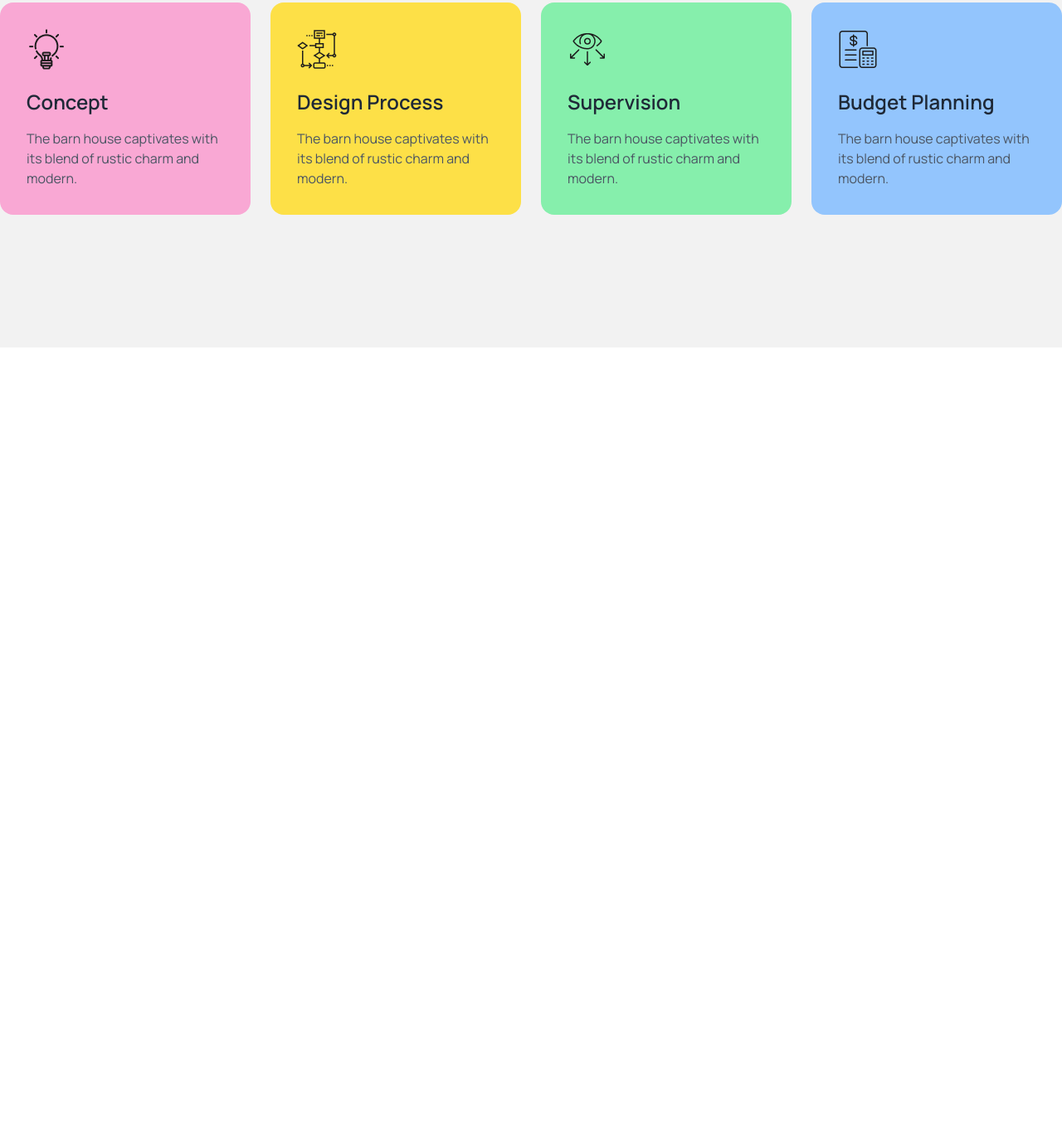
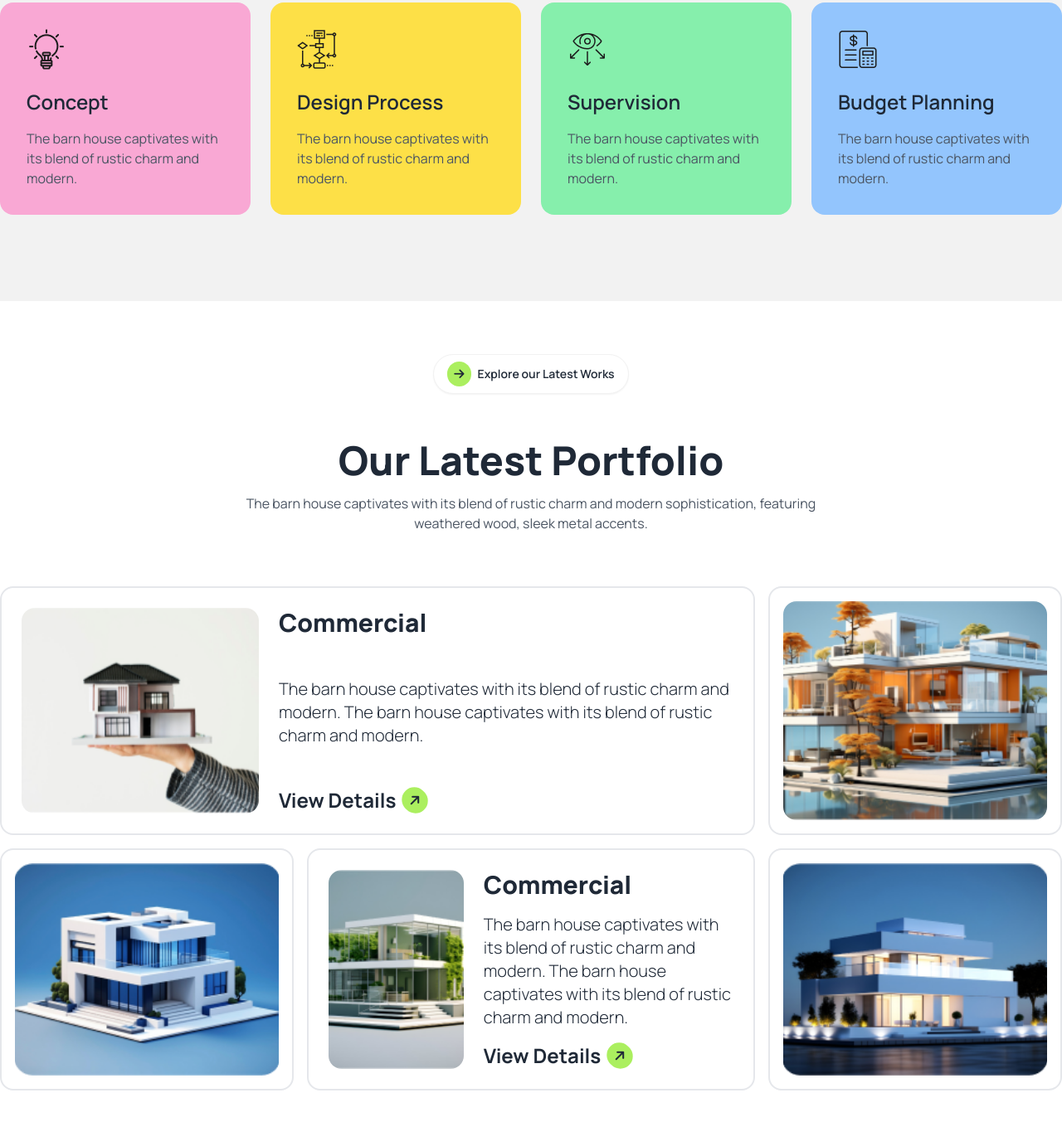
Before and after one commit to grim-reaper883/assingnment-3, a plain HTML site: page index.html in a window 1280 px wide. Shown: the part 2710-4063 px from the top of the page at 83% size. Before the commit the page ends 3129 px from the top, so only its background shows below. Drawn offline with nearby package versions, Linux system fonts and the light colour scheme.

Commit message:
completed Our Latest Portfolio

```diff
--- a/index.html
+++ b/index.html
@@ -80,7 +80,7 @@
     </div>
   </div>
   <!-- Main -->
-  <main class="bg-base-200 py-10">
+  <section class="bg-base-200 py-10">
     <div class=" pl-20">
       <img src="images/Vector.png" alt="">
     </div>
@@ -202,7 +202,7 @@
         </div>
       </div>
       <!-- how we work -->
-      <section class="container mx-auto min-h-screen py-16">
+      <section class="container mx-auto  py-16">
         <div class="text-center mb-16 space-y-4 pt-20">
           <button class="btn bg-white rounded-full hover:none"><i class=" fa-solid fa-arrow-right rounded-full bg-[#ABEF5F] p-2"></i> How we works</button>
           <h2 class="text-4xl md:text-5xl font-extrabold pt-10">Our Works Process</h2>
@@ -211,8 +211,7 @@
           </p>
       </div>
       <!--crads-->
-         <!-- Process Cards -->
-         <div class="grid grid-cols-1 md:grid-cols-2 lg:grid-cols-4 gap-6">
+         <div class="grid grid-cols-4 gap-6">
           <!-- Concept Card -->
           <div class="card bg-pink-300 ">
               <div class="card-body">
@@ -256,11 +255,74 @@
                   <p class="text-gray-600">The barn house captivates with its blend of rustic charm and modern.</p>
               </div>
           </div>
+        </div>
       </div>
-  </div>
       </section>
     </section>
-  </main>
+  </section>
+  <!--explore out latest work-->
+  <section class="container mx-auto py-16">
+    <!-- Header Section -->
+    <div class="text-center mb-16 space-y-4">
+      <button class="btn bg-white rounded-full">
+        <i class="fa-solid fa-arrow-right rounded-full bg-[#ABEF5F] p-2"></i> Explore our Latest Works
+      </button>
+      <h2 class="text-4xl md:text-5xl font-extrabold pt-10">Our Latest Portfolio</h2>
+      <p class="max-w-3xl mx-auto text-gray-600">
+        The barn house captivates with its blend of rustic charm and modern sophistication, featuring weathered wood, sleek metal accents.
+      </p>
+    </div>
+
+    <!-- Portfolio Cards -->
+    <div class="grid grid-cols-7 gap-4">
+      <!-- First Card -->
+      <div class="col-span-5 border-2 border-gray-200 p-6 rounded-2xl flex gap-6 h-[300px]">
+        <img class=" w-1/3 object-cover rounded-2xl" src="images/img1.png" alt="">
+        <div class="flex flex-col justify-between space-y-4">
+          <h3 class="font-extrabold text-3xl">Commercial</h3>
+          <p class="text-xl font-light">
+            The barn house captivates with its blend of rustic charm and modern. The barn house captivates with its blend of rustic charm and modern.
+          </p>
+          <button class="flex items-center gap-2">
+            <span class="font-bold text-2xl">View Details</span>
+            <i class="-rotate-45 fa-solid fa-arrow-right rounded-full bg-[#ABEF5F] p-2"></i>
+          </button>
+        </div>
+      </div>
+
+      <!-- Second Card -->
+      <div class="col-span-2 border-2 border-gray-200 p-4 rounded-box w-full">
+        <img class="h-full w-full object-cover rounded-2xl" src="images/img2.png" alt="">
+      </div>
+
+      <!-- Third Card -->
+      <div class="col-span-2 row-start-2 border-2 border-gray-200 p-4 rounded-box">
+        <img class="h-full rounded-box w-full object-cover" src="images/img3.png" alt="">
+      </div>
+
+      <!-- Fourth Card -->
+      <div class="h-full col-span-3 row-start-2 border-2 border-gray-200 p-6 rounded-2xl flex gap-6">
+        <img class="h-full rounded-2xl w-1/3 object-cover" src="images/img4.png" alt="">
+        <div class="flex flex-col justify-between space-y-4">
+          <h3 class="font-extrabold text-3xl">Commercial</h3>
+          <p class="text-xl font-light">
+            The barn house captivates with its blend of rustic charm and modern. The barn house captivates with its blend of rustic charm and modern.
+          </p>
+          <button class="flex items-center gap-2">
+            <span class="font-bold text-2xl">View Details</span>
+            <i class="-rotate-45 fa-solid fa-arrow-right rounded-full bg-[#ABEF5F] p-2"></i>
+          </button>
+        </div>
+      </div>
+
+      <!-- Fifth Card -->
+      <div class="col-span-2 row-start-2 border-2 border-gray-200 p-4 rounded-2xl w-full">
+        <img class="h-full rounded-2xl w-full object-cover" src="images/img5.png" alt="">
+      </div>
+    </div>
+  </section>
+
+
   <footer></footer>
 </body>
 </html>
```
